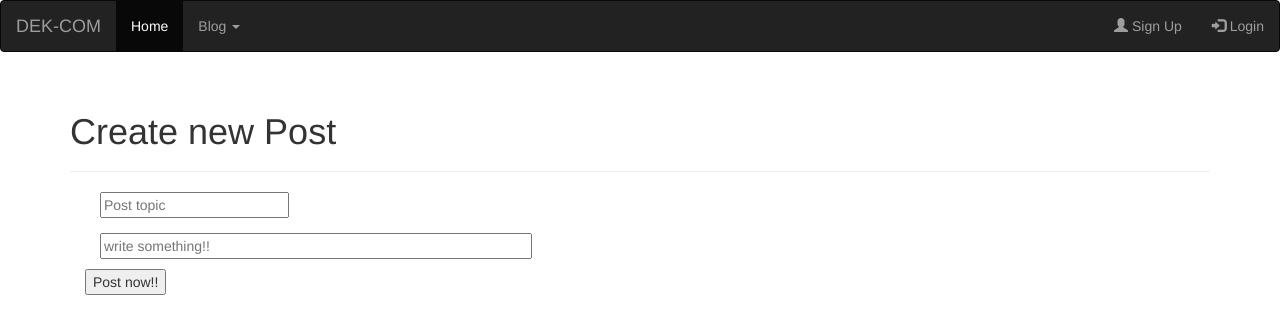
After one commit to Jomsaruj/DEK-COM, a Django app: page /blog/create-blog/ in a window 1280 px wide. The commit adds this page. Shown: the top 334 px of the page. Run offline with Django 3.2, Linux system fonts and the light colour scheme; some libraries are stand-ins or nearby versions.

Commit message:
Add basic blog app with index page

```diff
--- a/DEK_COM/settings.py
+++ b/DEK_COM/settings.py
@@ -31,6 +31,7 @@ ALLOWED_HOSTS = []
 # Application definition
 
 INSTALLED_APPS = [
+    'blog.apps.BlogConfig',
     'portfolio.apps.PortfolioConfig',
     'users.apps.UsersConfig',
     'django.contrib.admin',
@@ -122,6 +123,6 @@ USE_TZ = True
 
 STATIC_URL = '/static/'
 
-CRISPY_TEMPLATE_PACK = 'bootstrap4'
+CRISPY_TEMPLATE_PACK = 'bootstrap3'
 
 LOGIN_REDIRECT_URL = '/'
--- a/DEK_COM/urls.py
+++ b/DEK_COM/urls.py
@@ -17,9 +17,11 @@ from django.contrib import admin
 from django.urls import include, path
 from django.contrib.auth import views as auth_views
 from users import views as users_views
+from blog import views as blog_views
 
 urlpatterns = [
     path('admin/', admin.site.urls),
+    path('blog/', include('blog.urls')),
     path('register/', users_views.register, name='register'),
     path('', include('portfolio.urls')),
     path('login/', auth_views.LoginView.as_view(template_name='users/login.html'), name='login'),
--- /dev/null
+++ b/blog/templates/blog/create_blog.html
@@ -0,0 +1,20 @@
+{% extends "portfolio/base.html" %}
+
+{% block title %}
+<h1>Create new Post</h1>
+{% endblock %}
+
+{% block content %}
+    <form method="post">
+        {% csrf_token %}
+        <div class="container-fluid" style="padding-bottom: 15px;">
+            <input type="text" name="post topic" placeholder="Post topic"/><br>
+        </div>
+        <div class="container">
+            <input type="text" name="post content" placeholder="write something!!" maxlength="500" size="50"/><br>
+        </div>
+    </form>
+    <div class="container-fluid" style="padding-top: 5px;padding-bottom: 5px;"></div>
+        <button type="submit">Post now!!</button>
+    </div>
+{% endblock %}
--- /dev/null
+++ b/blog/urls.py
@@ -0,0 +1,9 @@
+from django.urls import path
+
+from . import views
+
+app_name = 'blog'
+urlpatterns = [
+    path('', views.blog, name='index'),
+    path('create-blog/', views.create_blog, name='create-blog'),
+]
--- a/blog/views.py
+++ b/blog/views.py
@@ -1,3 +1,16 @@
-from django.shortcuts import render
+from django.shortcuts import render, redirect,reverse
+from .models import Post, Comment
+from django.utils import timezone
 
-# Create your views here.
+def blog(request):
+    most_recent_post = {"most_recent_post": Post.objects.filter(pub_date__lte=timezone.now())}
+    print(most_recent_post)
+    return render(request, 'blog/blog_index.html', most_recent_post)
+
+def create_blog(request):
+    if request.method == 'POST':
+        topic = request.POST['post topic']
+        content = request.POST['post content']
+        Post.objects.create(post_topic=topic, post_content=content)
+        return redirect("index")
+    return render(request, 'blog/create_blog.html')
--- a/portfolio/templates/portfolio/base.html
+++ b/portfolio/templates/portfolio/base.html
@@ -7,6 +7,7 @@
 
     <!-- Bootstrap CSS -->
     <link rel="stylesheet" href="https://maxcdn.bootstrapcdn.com/bootstrap/3.4.1/css/bootstrap.min.css">
+    <!-- <link rel="stylesheet" href="https://maxcdn.bootstrapcdn.com/bootstrap/4.5.2/css/bootstrap.min.css"> -->
 
     <title>DEK-COM</title>
 
--- a/users/views.py
+++ b/users/views.py
@@ -4,7 +4,6 @@ from django.contrib import messages
 from django.views import View
 
 def register(request):
-    print(request)
     if request.method == 'POST':  # user click SignUp button
         form = UserCreationForm(request.POST)
         if form.is_valid():  # all information is valid
```
Also changed, not shown: blog/models.py (+6 -13 lines), blog/templates/blog/blog_index.html (added, +16 -0 lines), blog/migrations/0001_initial.py (added), blog/migrations/0002_auto_20201021_0733.py (added), blog/migrations/0003_auto_20201021_0805.py (added), blog/migrations/0004_auto_20201021_0806.py (added), blog/migrations/0005_auto_20201021_0806.py (added).
